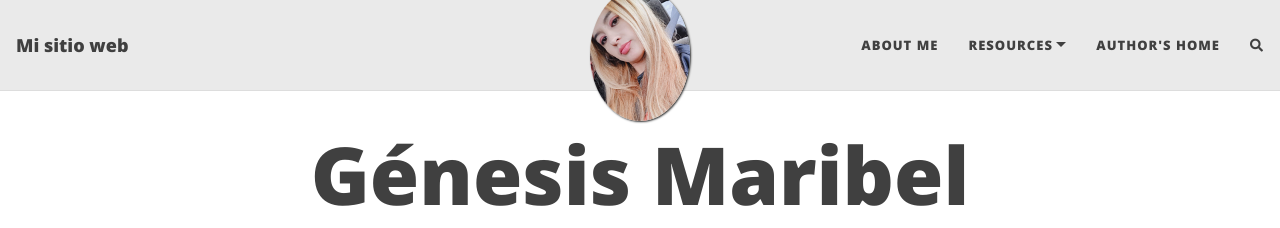
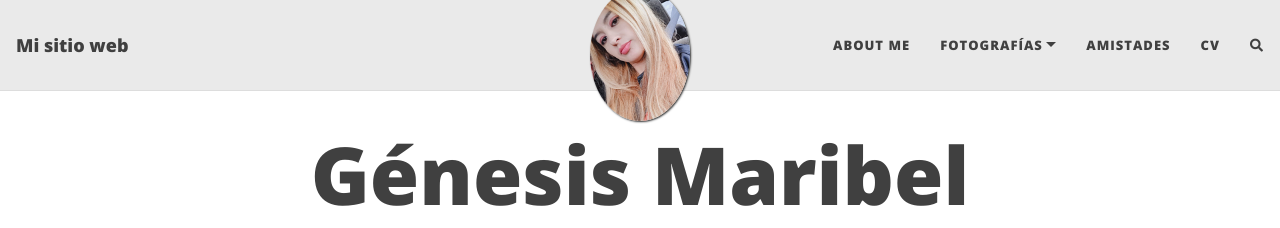
Before and after one commit to gmaribelj/gmaribelj.github.io, a Jekyll site: the page built from index.html, in a window 1280 px wide. Shown: the top 228 px of the page. Built offline with Jekyll 4.4.1, drawn with Linux system fonts in a browser that asks for light colours; nearby versions of some CDN libraries; the list of posts is cut into pages by our own code; comment, search, counter and statistics services are not loaded.

Commit message:
Update _config.yml

```diff
--- a/_config.yml
+++ b/_config.yml
@@ -20,11 +20,12 @@ author: Génesis Jácome
 ###############################################
 
 navbar-links:
-  About Me: "aboutme"
-  Resources:
+  About Me: "Sobre Mi"
+  Fotografías:
     - Beautiful Jekyll: "https://beautifuljekyll.com"
     - Learn markdown: "https://www.markdowntutorial.com/"
-  Author's home: "https://deanattali.com"
+  Amistades: "https://deanattali.com"
+  CV: "https://deanattali.com"
 
 ################
 # --- Logo --- #
```
